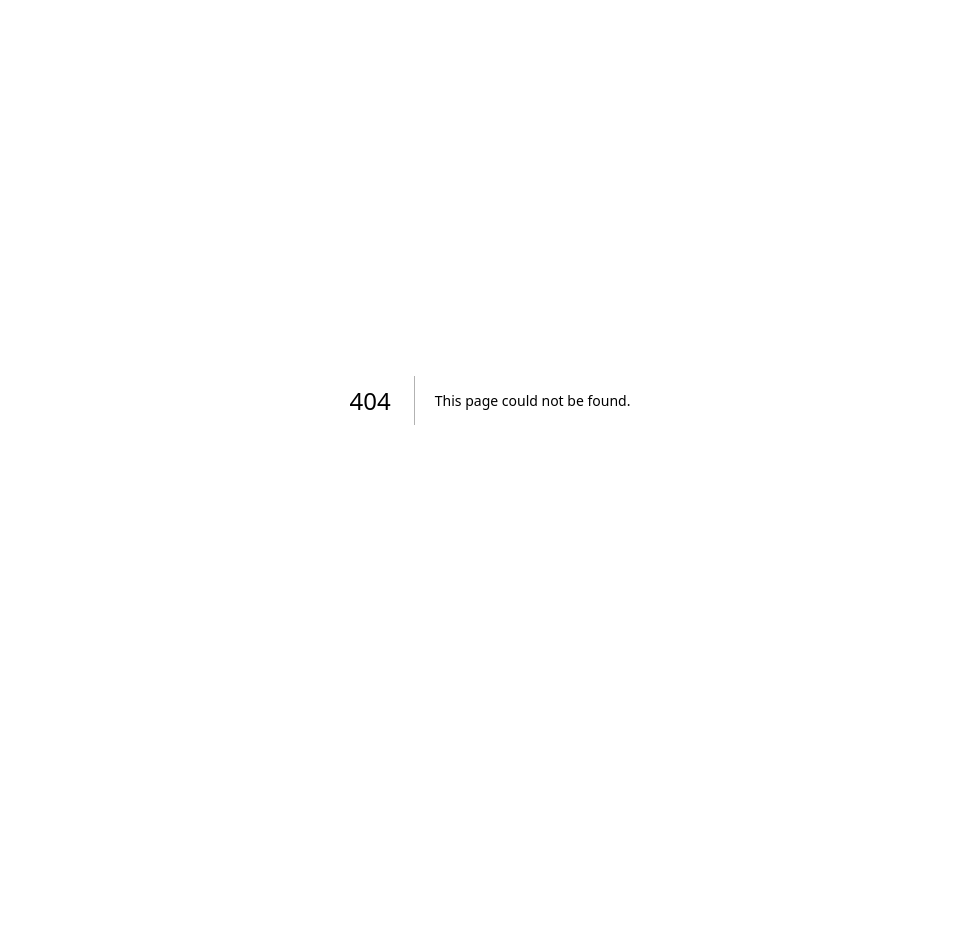
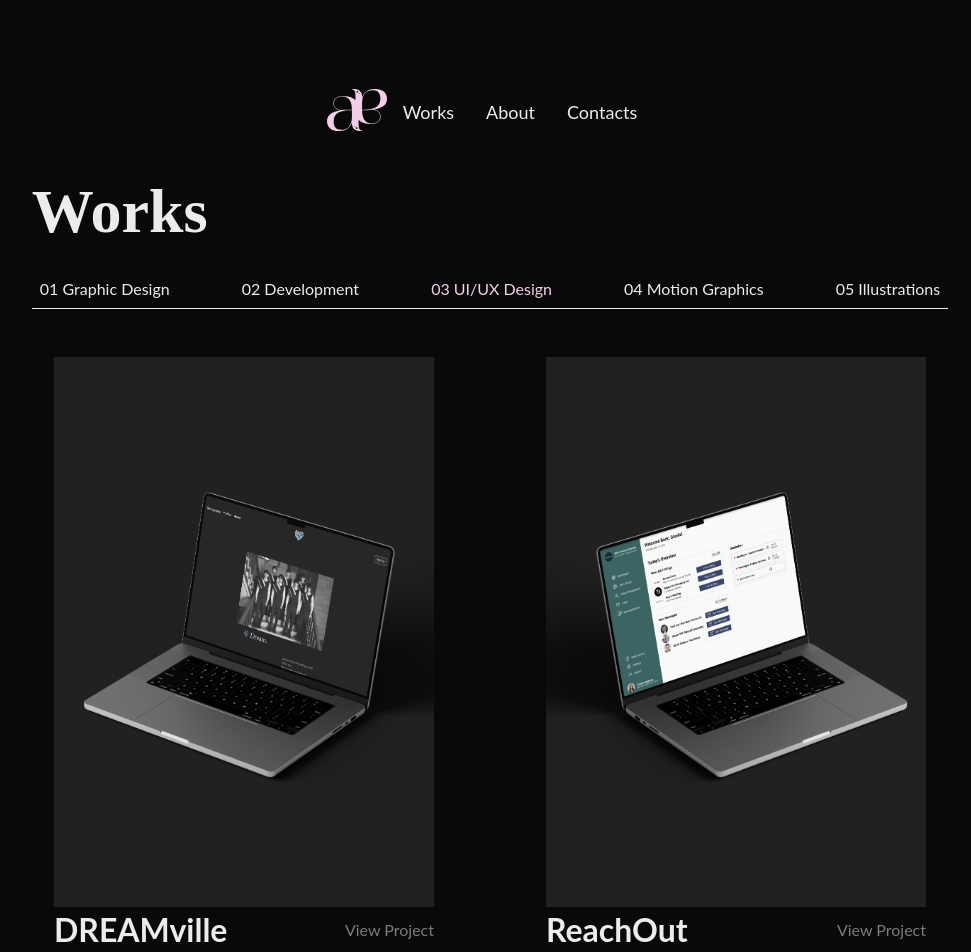
Before and after one commit to arabella-a/arabella-alegria, a Next.js app: page /pages/UIUX in a window 1280 px wide. Before the commit this address had no page. Shown: the top 952 px of the page, without its empty margins (150-1121 px from the left). Before the commit the page ends 800 px from the top, so only its background shows below. Built offline with nearby package versions, Linux system fonts and the light colour scheme.

Commit message:
add uiux styling and fix issues

```diff
--- a/src/app/components/Filter/Filter.js
+++ b/src/app/components/Filter/Filter.js
@@ -21,9 +21,9 @@ export default function Filter() {
                     </Link>
                 </li>
                 <li>
-                    <Link href="/" className={pathname === "/pages/UIUX" ? styles.active : ""}>
-                        03 UI/UX Design
-                    </Link>
+                <Link href="/pages/UIUX" className={pathname === "/pages/UIUX" ? styles.active : ""}>
+                    03 UI/UX Design
+                </Link>
                 </li>
                 <li>
                     <Link href="/" className={pathname === "/" ? styles.active : ""}>04 Motion Graphics</Link>
--- a/src/app/pages/UIUX/UIUX.module.css
+++ b/src/app/pages/UIUX/UIUX.module.css
@@ -6,21 +6,59 @@
     min-height: 100svh;
     padding: 80px;
     flex-shrink: 0;
-    overflow-x: hidden;
     font-family: 'Lato';
 }
 
 .main {
     display: flex;
     flex-direction: column;
-    align-items: center;
     color: var(--off-white);
     margin: 2rem;
 }
 
 .main h1 {
-    font-family: 'against';
+    font-family: 'Merriweather', serif;
     color: var(--off-white);
     font-size: var(--h1);
-    margin-bottom: 1rem;
 }
+
+.works {
+    display: flex;
+    flex-direction: column;
+    justify-content: center;
+    align-items: center;
+    gap: 7rem;
+}
+
+.banner {
+    margin: 3rem 0;
+    padding: 0 0 10px 0;
+    border-bottom: 1px solid var(--off-white);
+}
+
+.banner h3 {
+    font-size: 32px;
+}
+
+.bannerInformation {
+    display: flex;
+    flex-direction: row;
+    justify-content: space-between;
+    align-items: center;
+}
+
+.banner p {
+    color: #7c7c7c;
+}
+
+.lineOne, .lineTwo {
+    display: flex;
+    flex-direction: row;
+    justify-content: center;
+    align-items: center;
+    gap: 7rem;
+}
+
+.lineTwo {
+    margin: -7rem 0 0 0;
+}
--- /dev/null
+++ b/src/app/pages/UIUX/page.js
@@ -0,0 +1,73 @@
+import Header from "@/app/components/Header/Header";
+import Filter from "@/app/components/Filter/Filter";
+import styles from "./UIUX.module.css"
+import Link from "next/link";
+import Image from "next/image";
+
+export default function Development() {
+    return (
+        <>
+            <div className={styles.page}>
+                <Header/>
+                <main className={styles.main}>
+                    <h1>Works</h1>
+                    <Filter/>
+                    <section className={styles.works}>
+                        <div className={styles.lineOne}>
+                            <div className={styles.banner}>
+                                    <Image
+                                        src={"/dreamlaptop.jpeg"}
+                                        width={380}
+                                        height={550}
+                                        alt="dreamville on laptop mockup"
+                                    />
+                                    <div className={styles.bannerInformation}>
+                                        <h3>DREAMville</h3>
+                                        <Link href="/pages/NCTDREAM"><p>View Project</p></Link>
+                                    </div>
+                            </div>
+                            <div className={styles.banner}>
+                                    <Image
+                                        src={"/reachout-cut.jpeg"}
+                                        width={380}
+                                        height={550}
+                                        alt="reachout on laptop mockup"
+                                    />
+                                    <div className={styles.bannerInformation}>
+                                        <h3>ReachOut</h3>
+                                        <Link href="/pages/ReachOut"><p>View Project</p></Link>
+                                    </div>
+                            </div>
+                        </div>
+                        <div className={styles.lineTwo}>
+                            <div className={styles.banner}>
+                                <Image
+                                    src={"/hivefivephone.jpeg"}
+                                    width={380}
+                                    height={550}
+                                    alt="hivefive on phone mockup"
+                                />
+                                <div className={styles.bannerInformation}>
+                                    <h3>HiveFive</h3>
+                                    <Link href="/"><p>View Project</p></Link>
+                                </div>
+                            </div>
+                            <div className={styles.banner}>
+                                <Image
+                                    src={"/exutoirepc.jpeg"}
+                                    width={380}
+                                    height={550}
+                                    alt="exutoire bakery on computer mockup"
+                                />
+                                <div className={styles.bannerInformation}>
+                                    <h3>Exutoire</h3>
+                                    <Link href="/"><p>View Project</p></Link>
+                                </div>
+                            </div>
+                        </div>
+                    </section>
+                </main>
+            </div>
+        </>
+    )
+}
```
Also changed, not shown: src/app/pages/UIUX/pages.js (deleted, +0 -19 lines), public/exutoirepc.jpeg (added).
